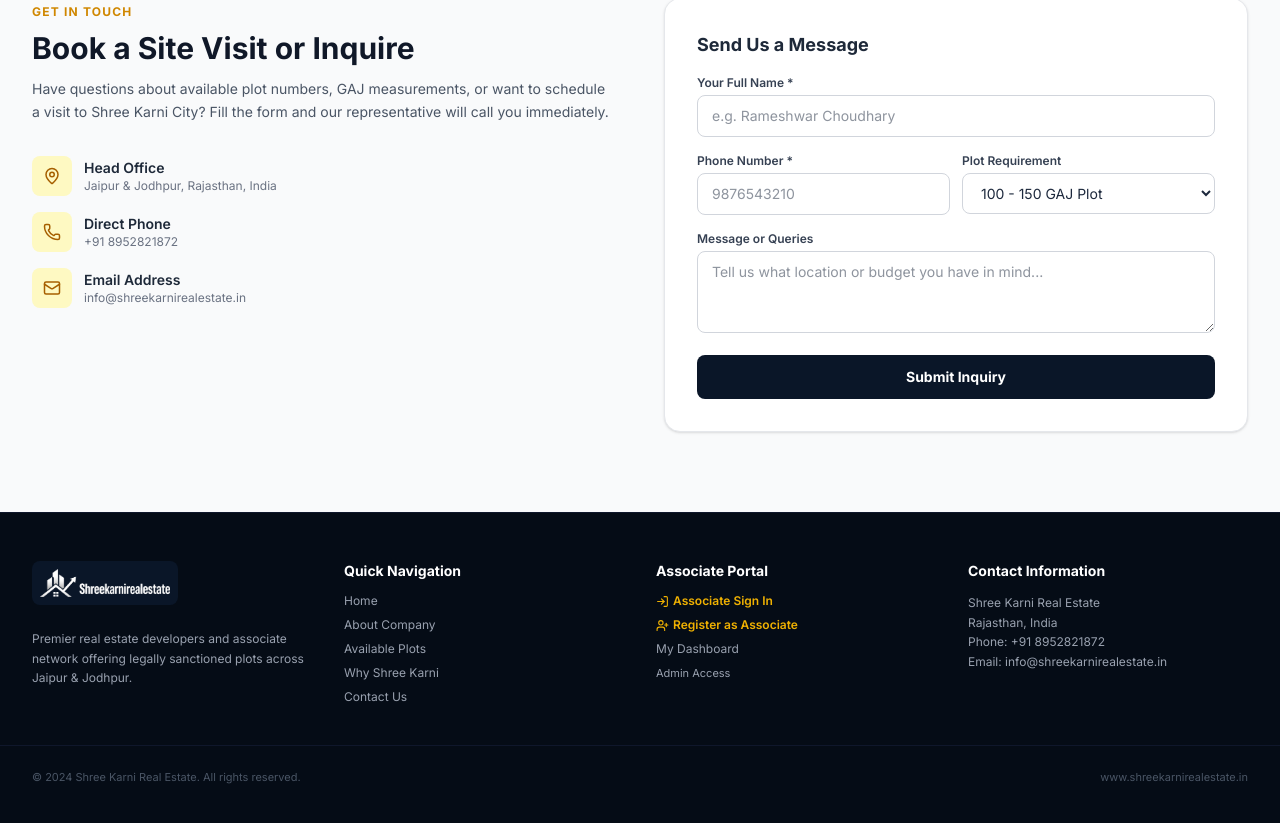
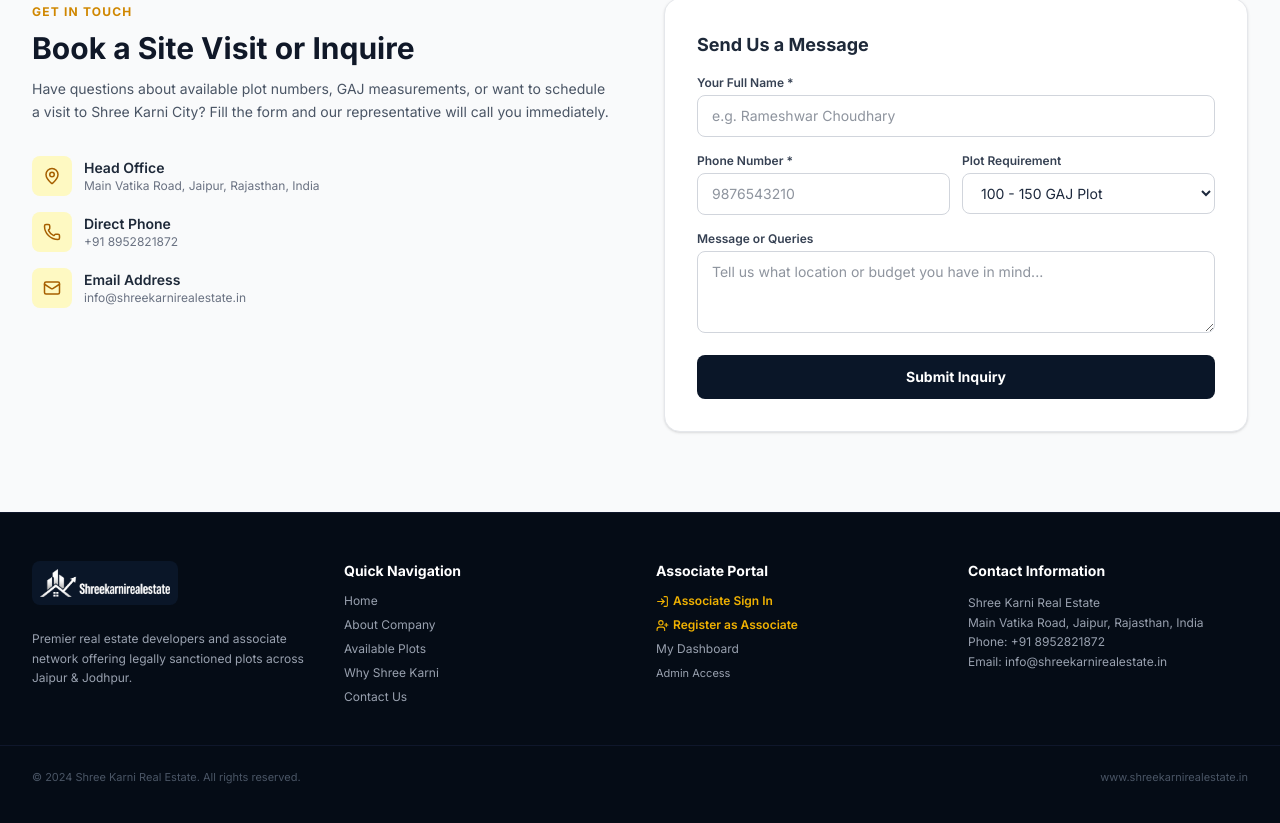
Before and after one commit to sandeepcharan619-maker/Shree-Karni, a Next.js app: page / in a window 1280 px wide. Shown: the part 3815-4638 px from the top of the page. Built offline with nearby package versions, Linux system fonts and the light colour scheme; no server answers; the database is empty.

Commit message:
Initial commit: Shree Karni Real Estate platform with associate & admin dashboards

```diff
--- a/src/app/page.tsx
+++ b/src/app/page.tsx
@@ -542,7 +542,7 @@
                   </div>
                   <div>
                     <p className="font-semibold text-gray-800">Head Office</p>
-                    <p className="text-xs text-gray-500">Jaipur & Jodhpur, Rajasthan, India</p>
+                    <p className="text-xs text-gray-500">Main Vatika Road, Jaipur, Rajasthan, India</p>
                   </div>
                 </div>
 
@@ -625,7 +625,7 @@
             <h4 className="text-white font-bold text-sm mb-3">Contact Information</h4>
             <p className="text-gray-400 leading-relaxed">
               Shree Karni Real Estate<br />
-              Rajasthan, India<br />
+              Main Vatika Road, Jaipur, Rajasthan, India<br />
               Phone: +91 8952821872<br />
               Email: info@shreekarnirealestate.in
             </p>
```
